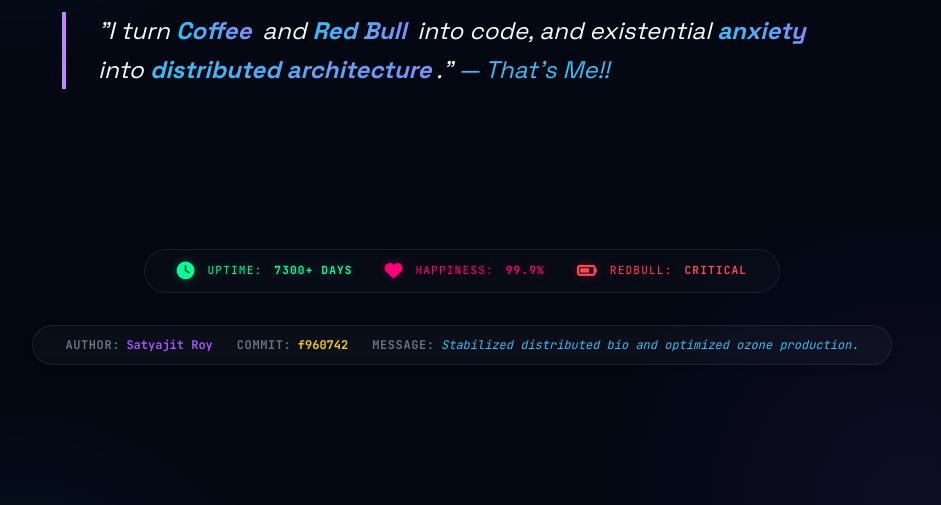
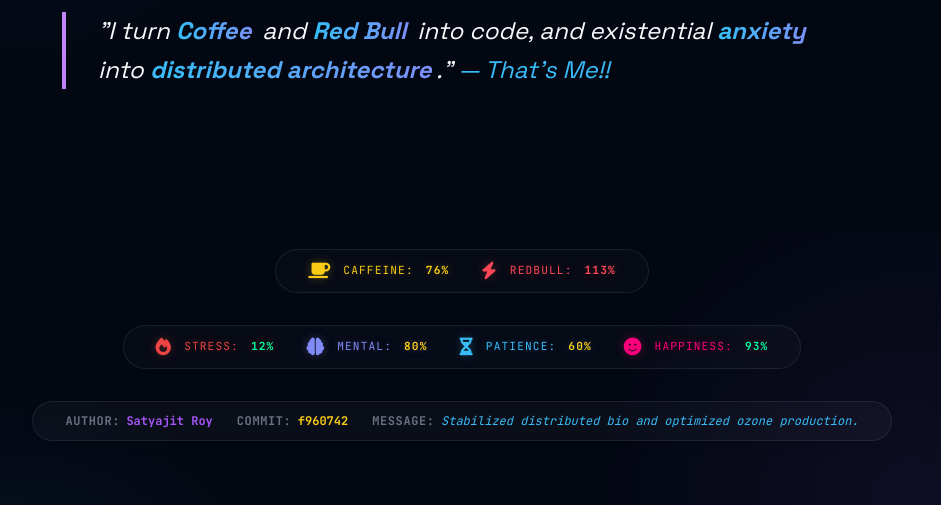
Before and after one commit to kodelint/kodelint.github.io, a Jekyll site: the page built from index.md, in a window 1280 px wide. Shown: the part 4271-4776 px from the top of the page, without its empty margins (178-1119 px from the left). Built offline with Jekyll 4.4.1, drawn with Linux system fonts in a browser that asks for light colours; nearby versions of some CDN libraries.

Commit message:
feat: split status container and add dynamic stats

```diff
--- a/_includes/footer.html
+++ b/_includes/footer.html
@@ -1,9 +1,15 @@
 <footer>
   <div class="container">
     <div class="system-status">
-      <span class="status-item uptime"><i class="fas fa-clock"></i> Uptime: <span class="status-value">7300+ days</span></span>
-      <span class="status-item happiness"><i class="fas fa-heart"></i> Happiness: <span class="status-value">99.9%</span></span>
-      <span class="status-item redbull"><i class="fas fa-battery-three-quarters"></i> Redbull: <span class="status-value highlight">Critical</span></span>
+      <span class="status-item caffeine"><i class="fas fa-coffee"></i> Caffeine: <span class="status-value" id="caffeine-val">90%</span></span>
+      <span class="status-item redbull"><i class="fas fa-bolt"></i> Redbull: <span class="status-value" id="redbull-val">95%</span></span>
+    </div>
+
+    <div class="system-status">
+      <span class="status-item stress"><i class="fas fa-fire"></i> Stress: <span class="status-value" id="stress-val">10%</span></span>
+      <span class="status-item mental"><i class="fas fa-brain"></i> Mental: <span class="status-value" id="mental-val">85%</span></span>
+      <span class="status-item patience"><i class="fas fa-hourglass-half"></i> Patience: <span class="status-value" id="patience-val">99%</span></span>
+      <span class="status-item happiness"><i class="fas fa-smile"></i> Happiness: <span class="status-value" id="happiness-val">100%</span></span>
     </div>
 
     <div class="git-footer">
@@ -37,6 +43,35 @@
 
 <!-- scripts -->
 <script defer>
+  // Dynamic Stats Logic
+  function updateStats() {
+    const random = (min, max) => Math.floor(Math.random() * (max - min + 1) + min);
+
+    const update = (id, val, colorScale) => {
+      const el = document.getElementById(id);
+      if(el) {
+        el.innerText = val + "%";
+        if(colorScale === 'high-good') {
+          el.style.color = val > 80 ? '#00ff9d' : (val > 40 ? '#facc15' : '#ff4757');
+        } else if (colorScale === 'low-good') {
+           el.style.color = val < 20 ? '#00ff9d' : (val < 50 ? '#facc15' : '#ff4757');
+        } else if (colorScale === 'energy') {
+           el.style.color = val > 80 ? '#ff4757' : (val > 40 ? '#facc15' : '#38bdf8');
+        }
+      }
+    };
+
+    update('caffeine-val', random(60, 100), 'energy');
+    update('redbull-val', random(80, 150), 'energy');
+    update('stress-val', random(0, 40), 'low-good');
+    update('mental-val', random(70, 100), 'high-good');
+    update('patience-val', random(50, 90), 'high-good');
+    update('happiness-val', random(90, 100), 'high-good');
+  }
+
+  setInterval(updateStats, 3000);
+  setTimeout(updateStats, 100);
+
   // Matrix Rain Logic
   const canvas = document.getElementById('matrix-canvas');
   if (canvas) {
--- a/assets/css/main.css
+++ b/assets/css/main.css
@@ -752,6 +752,10 @@
 .status-item.uptime { color: #00ff9d !important; text-shadow: 0 0 10px rgba(0, 255, 157, 0.3); }
 .status-item.happiness { color: #ff007a !important; text-shadow: 0 0 10px rgba(255, 0, 122, 0.3); }
 .status-item.redbull { color: #ff4757 !important; text-shadow: 0 0 10px rgba(255, 71, 87, 0.3); }
+.status-item.caffeine { color: #facc15 !important; text-shadow: 0 0 10px rgba(250, 204, 21, 0.3); }
+.status-item.stress { color: #ef4444 !important; text-shadow: 0 0 10px rgba(239, 68, 68, 0.3); }
+.status-item.mental { color: #818cf8 !important; text-shadow: 0 0 10px rgba(129, 140, 248, 0.3); }
+.status-item.patience { color: #38bdf8 !important; text-shadow: 0 0 10px rgba(56, 189, 248, 0.3); }
 
 .status-value {
   color: inherit;
```
